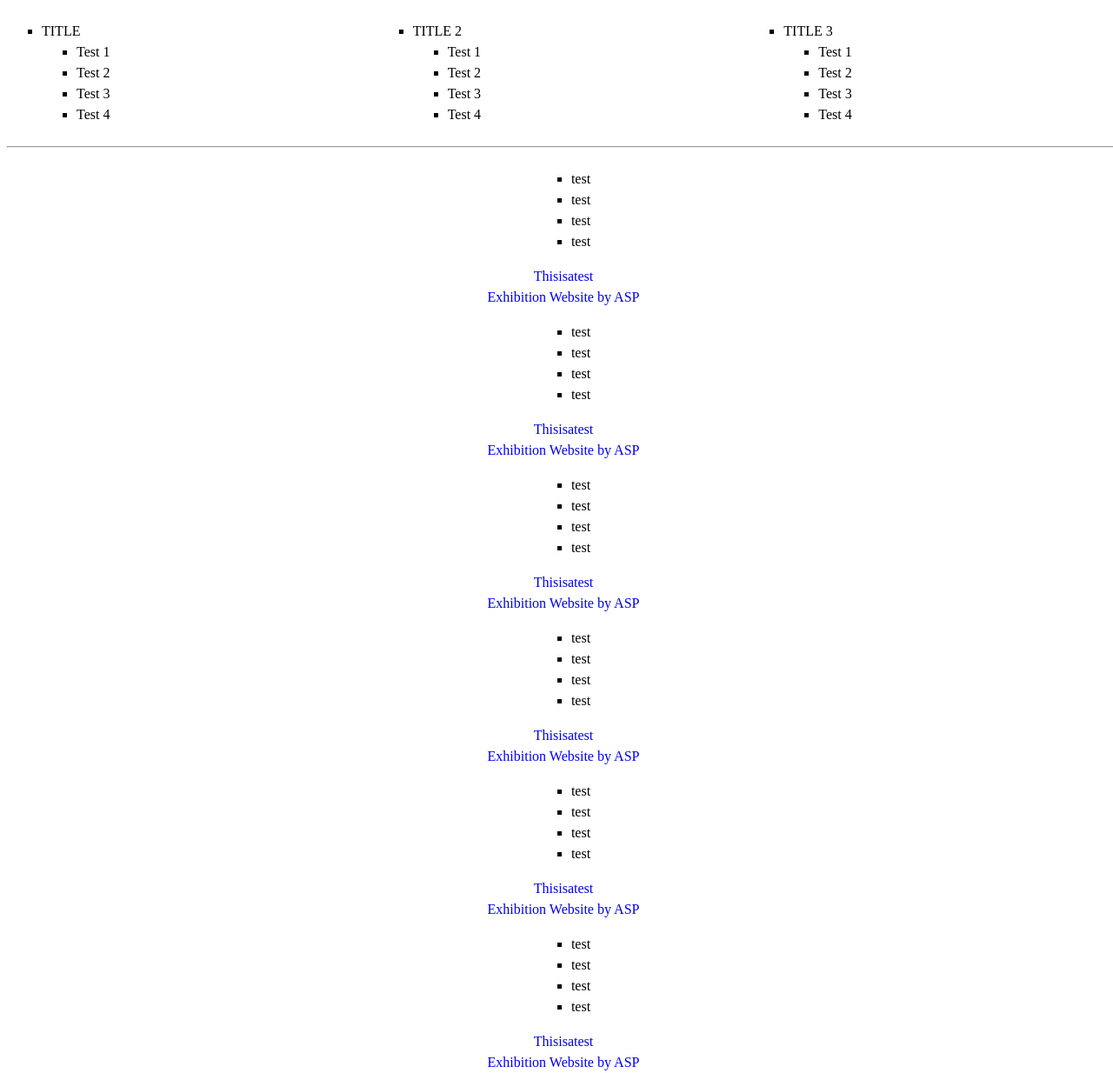
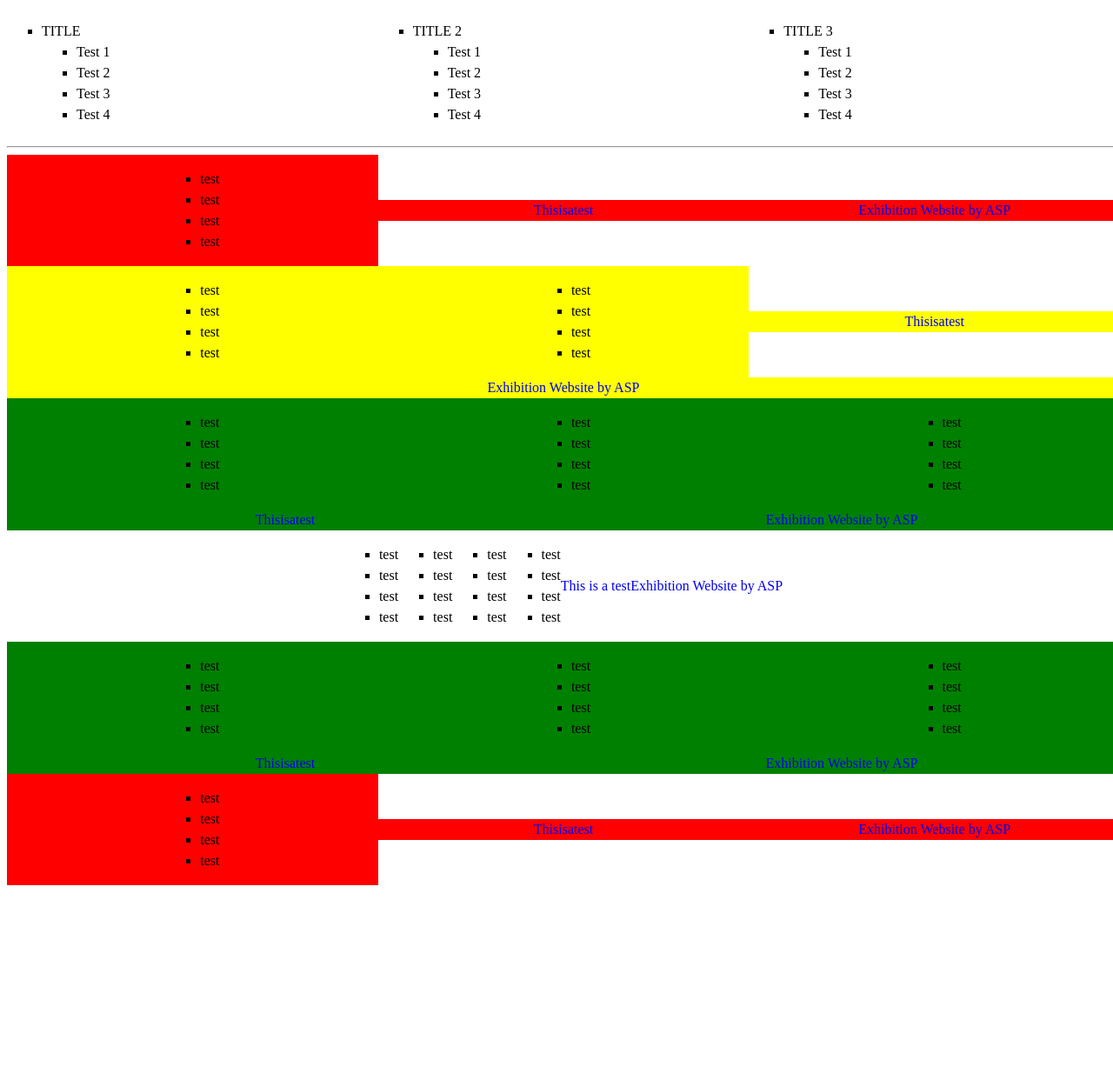
Before and after one commit to bmcorey/ASPects, a plain HTML site: page index.html in a window 1280 px wide. Shown: the top 1234 px of the page at 87% size. After the commit the page ends 1018 px from the top, so only its background shows below. Drawn offline with Linux system fonts and the light colour scheme.

Commit message:
Test with footer 1

```diff
--- a/includes/scss/modules/footer/ASPfooter.scss
+++ b/includes/scss/modules/footer/ASPfooter.scss
@@ -3,10 +3,9 @@
 section 														{ width: 100%; display: flex;
 	.footer 													{ @include flex-parent(center, center, wrap); width: 100%;
 		> div 													{
-			@include exactly(3) 								{ @include flex-parent(center, center, wrap); @include flex-children(100%);
-				&:first-child 									{ }
-
-			}
+			@include exactly(3) 								{ @include flex-parent(center, center, wrap); @include flex-children(30%); background: red;}
+			@include exactly(4) 								{ @include flex-parent(center, center, wrap); @include flex-children(30%); background: yellow;}
+			@include exactly(5) 								{ @include flex-parent(center, center, wrap); @include flex-children(30%); background: green; }
 		}
 	}
 }
--- a/index.html
+++ b/index.html
@@ -8,6 +8,7 @@
 	</head>
 	<body>
 
+<!-- ROWS AND COLS -->
 		<section class="test1">
 			<div class="test1__menu">
 				<ul class="test1__menu__1">
@@ -49,7 +50,7 @@
 		</section>
 
 		<hr>
-
+<!-- FOOTERS -->
 		<!-- ONE COLUMN FOOTER -->
 		<section class="one-column">
 			<div class="footer">
@@ -89,6 +90,16 @@
 						</ul>
 					</div>
 				</div>
+				<div class="footer__panels">
+					<div class="panel">
+						<ul>
+							<li>test</li>
+							<li>test</li>
+							<li>test</li>
+							<li>test</li>
+						</ul>
+					</div>
+				</div>
 				<div class="footer__menu">
 					<a href="#" class="menu__link">This</a>
 					<a href="#" class="menu__link">is</a>
@@ -105,6 +116,26 @@
 		<!-- THREE COLUMN FOOTER -->
 		<section class="three-column">
 			<div class="footer">
+				<div class="footer__panels">
+					<div class="panel">
+						<ul>
+							<li>test</li>
+							<li>test</li>
+							<li>test</li>
+							<li>test</li>
+						</ul>
+					</div>
+				</div>
+				<div class="footer__panels">
+					<div class="panel">
+						<ul>
+							<li>test</li>
+							<li>test</li>
+							<li>test</li>
+							<li>test</li>
+						</ul>
+					</div>
+				</div>
 				<div class="footer__panels">
 					<div class="panel">
 						<ul>
@@ -141,22 +172,26 @@
 						</ul>
 					</div>
 				</div>
-				<div class="footer__menu">
-					<a href="#" class="menu__link">This</a>
-					<a href="#" class="menu__link">is</a>
-					<a href="#" class="menu__link">a</a>
-					<a href="#" class="menu__link">test</a>
+				<div class="footer__panels">
+					<div class="panel">
+						<ul>
+							<li>test</li>
+							<li>test</li>
+							<li>test</li>
+							<li>test</li>
+						</ul>
+					</div>
 				</div>
-
-				<div class="footer__showoff">
-					<a href="https://www.asp.com/exhibition-website" target="_blank">Exhibition Website by ASP</a></div>
+				<div class="footer__panels">
+					<div class="panel">
+						<ul>
+							<li>test</li>
+							<li>test</li>
+							<li>test</li>
+							<li>test</li>
+						</ul>
+					</div>
 				</div>
-			</div>
-		</section>
-
-		<!-- FIVE COLUMN FOOTER -->
-		<section class="five-column">
-			<div class="footer">
 				<div class="footer__panels">
 					<div class="panel">
 						<ul>
@@ -180,7 +215,53 @@
 			</div>
 		</section>
 
-		<!-- SIX COLUMN FOOTER -->
+		<!-- 3&2 COLUMN FOOTER -->
+		<section class="five-column">
+			<div class="footer">
+				<div class="footer__panels">
+					<div class="panel">
+						<ul>
+							<li>test</li>
+							<li>test</li>
+							<li>test</li>
+							<li>test</li>
+						</ul>
+					</div>
+				</div>
+				<div class="footer__panels">
+					<div class="panel">
+						<ul>
+							<li>test</li>
+							<li>test</li>
+							<li>test</li>
+							<li>test</li>
+						</ul>
+					</div>
+				</div>
+				<div class="footer__panels">
+					<div class="panel">
+						<ul>
+							<li>test</li>
+							<li>test</li>
+							<li>test</li>
+							<li>test</li>
+						</ul>
+					</div>
+				</div>
+				<div class="footer__menu">
+					<a href="#" class="menu__link">This</a>
+					<a href="#" class="menu__link">is</a>
+					<a href="#" class="menu__link">a</a>
+					<a href="#" class="menu__link">test</a>
+				</div>
+
+				<div class="footer__showoff">
+					<a href="https://www.asp.com/exhibition-website" target="_blank">Exhibition Website by ASP</a></div>
+				</div>
+			</div>
+		</section>
+
+		<!-- 1&2 COLUMN FOOTER -->
 		<section class="six-column">
 			<div class="footer">
 				<div class="footer__panels">
```
Also changed, not shown: styles.css, 1 other file.
